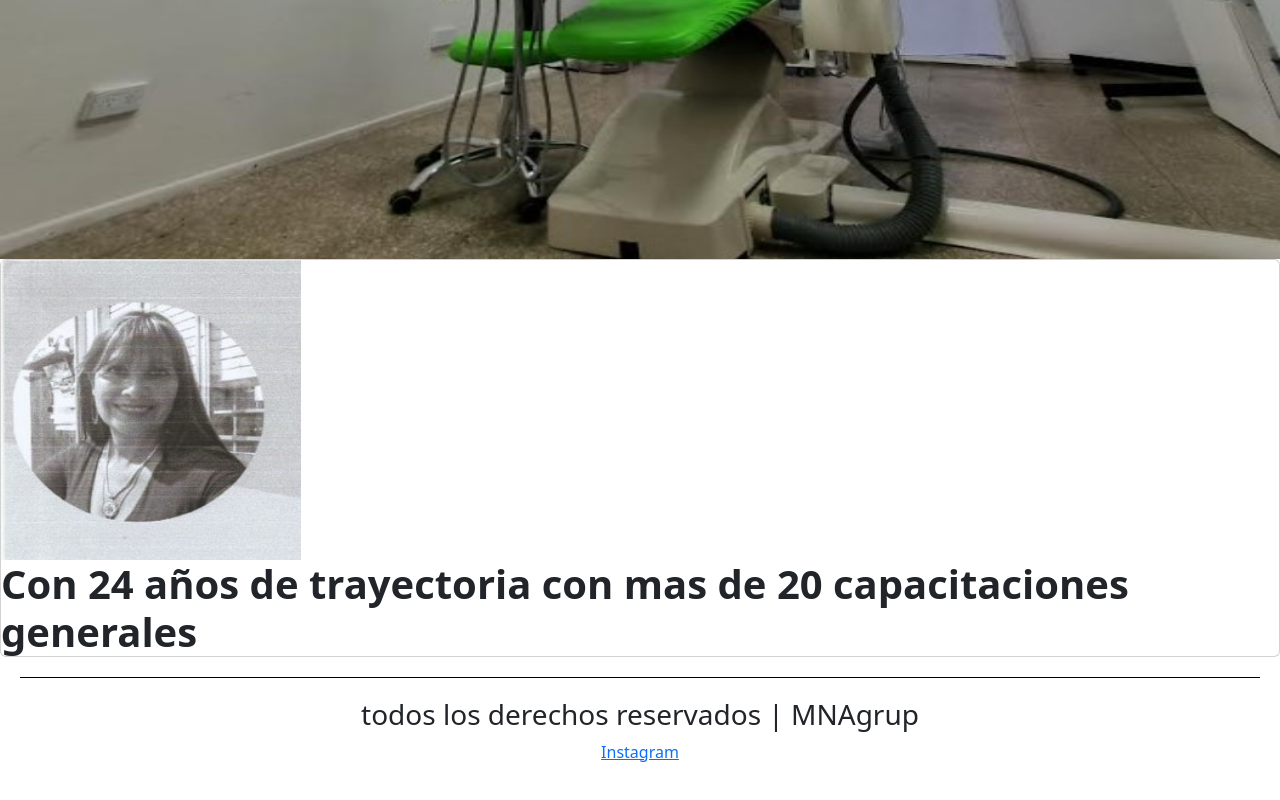
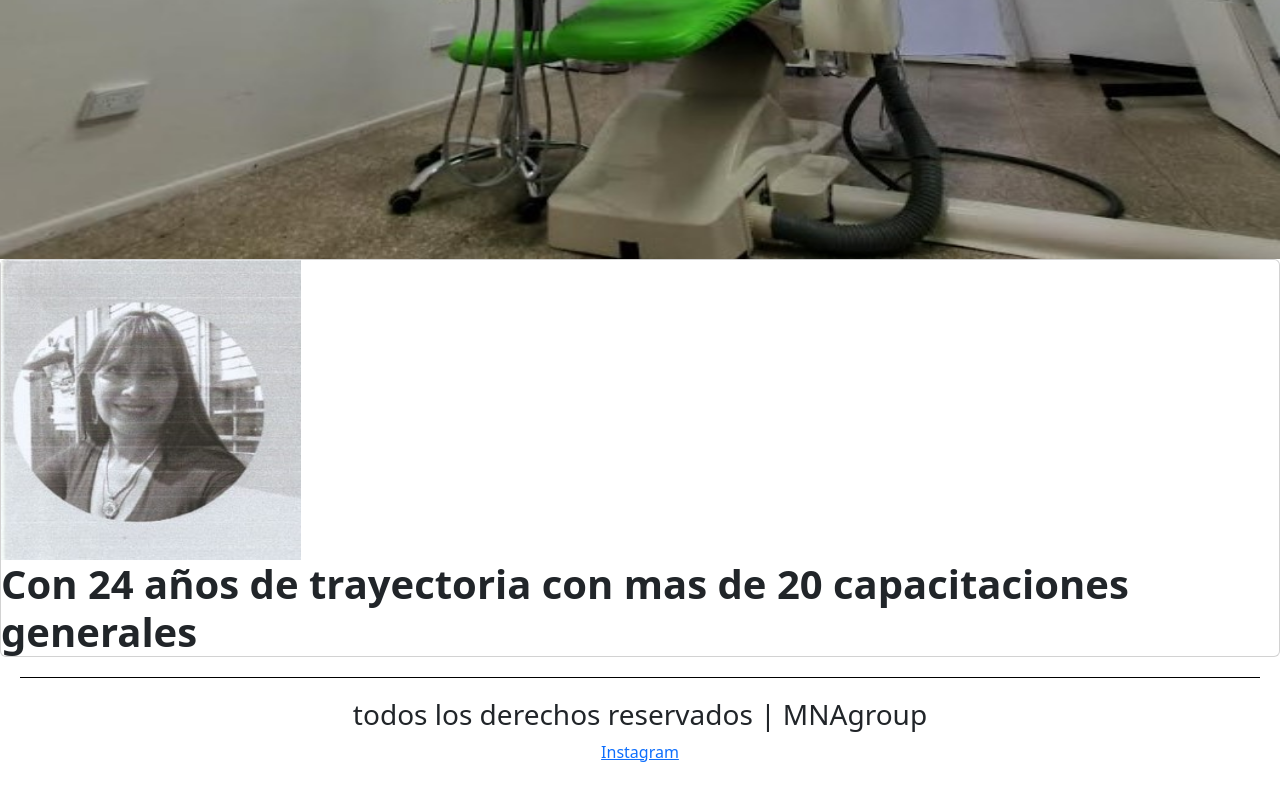
Before and after one commit to matinico1996/Proyecto-Final-Matias-Ahumada, a plain HTML site: page index.html in a window 1280 px wide. Shown: the part 697-1497 px from the top of the page. Drawn offline with nearby package versions, Linux system fonts and the light colour scheme.

Commit message:
recopilacion

```diff
--- a/index.html
+++ b/index.html
@@ -72,7 +72,7 @@
     crossorigin="anonymous"></script>
 
     <footer>
-        <h3>todos los derechos reservados   |  MNAgrup </h3>
+        <h3>todos los derechos reservados   |  MNAgroup </h3>
         <a href="https://www.instagram.com/odontologia.ahumada">Instagram</a>
     </footer>
 </body>
```
Also changed, not shown: pages/metodosdepago.html (+1 -1 lines), pages/servicios.html (+1 -1 lines), pages/trabajamoscon.html (+1 -1 lines).
